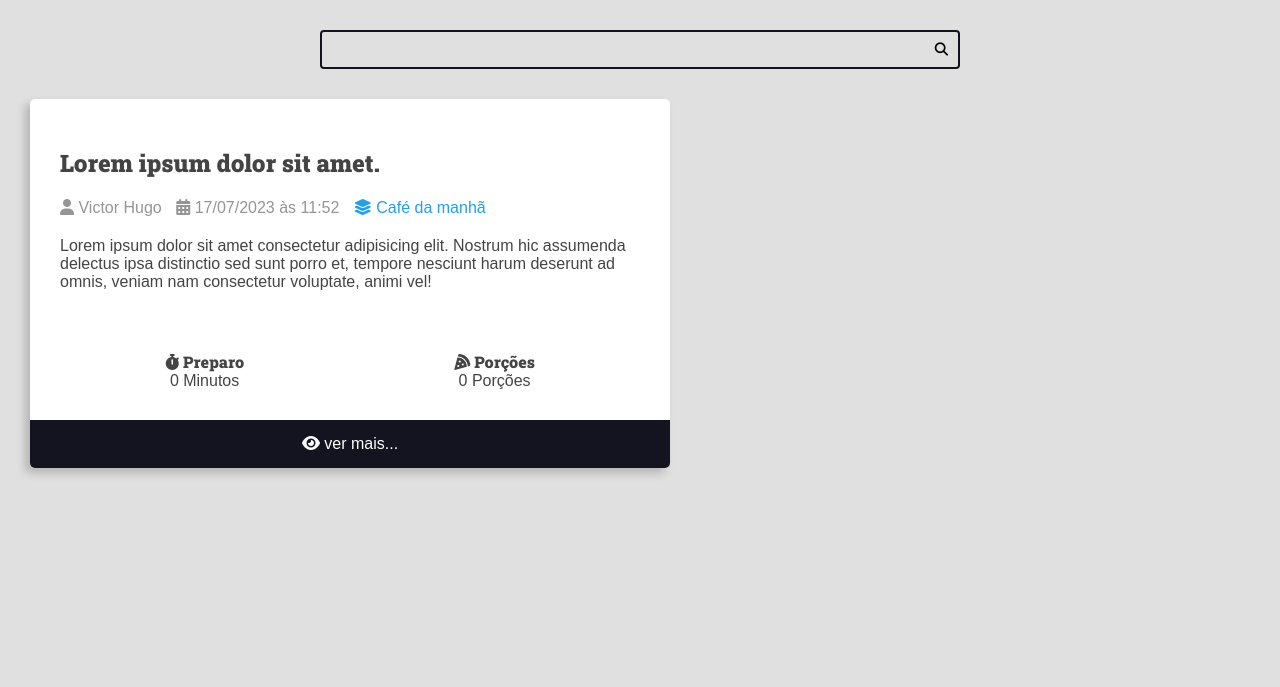
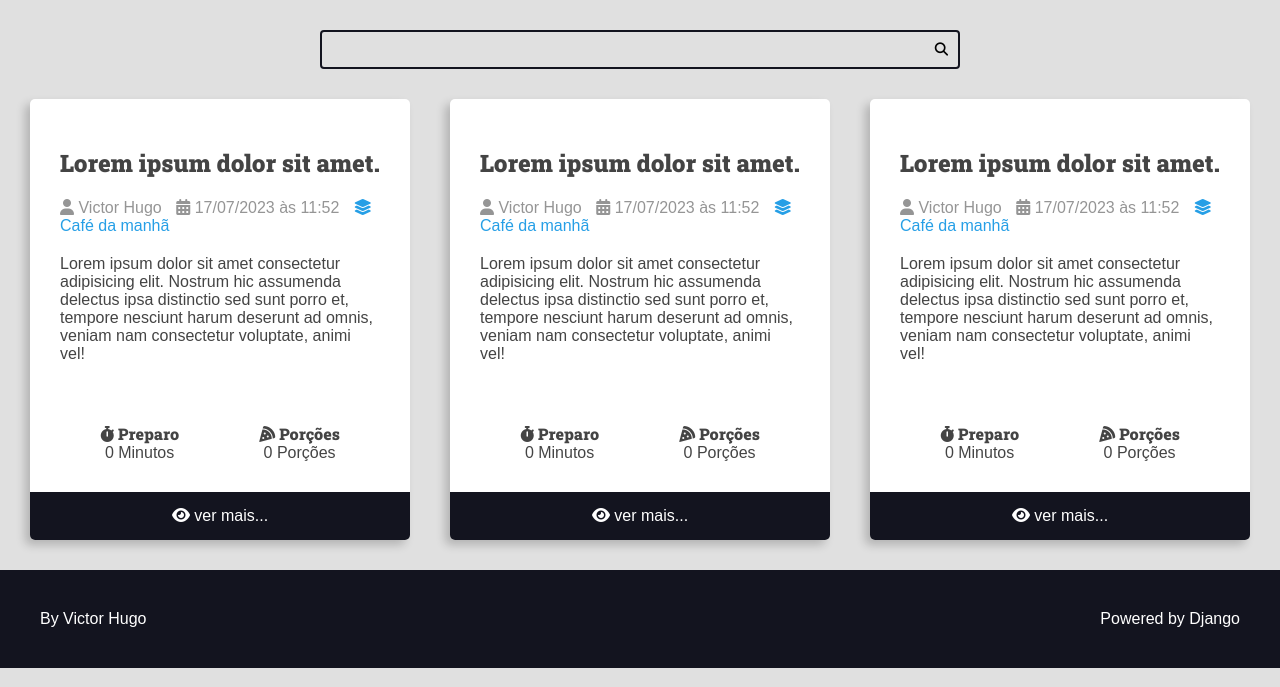
Before and after one commit to victorftw/curso-django, a Django app: page / in a window 1280 px wide. Shown: the part 113-800 px from the top of the page. Run offline with Django 4.2, Linux system fonts and the light colour scheme; some libraries are stand-ins or nearby versions.

Commit message:
feat: footer

```diff
--- a/recipes/templates/recipes/pages/home.html
+++ b/recipes/templates/recipes/pages/home.html
@@ -7,63 +7,12 @@
 
     <main class="main-content-container">
         <div class="main-content main-content-list container">
-            <div class="recipe recipe-list-item">
-                <div class="recipe-cover">
-                    <img src="https://via.placeholder.com/1280x720.png/269fe6" alt="">
-                </div>
-                <div class="recipe-title-container">
-                    <h2 class="recipe-title">Lorem ipsum dolor sit amet.</h2>
-                </div>
-
-                <div class="recipe-author">
-                    <span class="recipe-author-item">
-                        <i class="fas fa-user"></i>
-                        Victor Hugo
-                    </span>
-                    <span class="recipe-author-item">
-                        <i class="fas fa-calendar-alt"></i>
-                        17/07/2023 às 11:52
-                    </span>
-                    <span class="recipe-author-item">
-                        <a href="/recipes/category/cafe-da-manha/">
-                            <i class="fas fa-layer-group"></i>
-                            <span>Café da manhã</span>
-                        </a>
-                    </span>
-                </div>
-
-                <div class="recipe-content">
-                    <p>Lorem ipsum dolor sit amet consectetur adipisicing elit. Nostrum hic assumenda delectus ipsa distinctio sed sunt porro et,
-                        tempore nesciunt harum deserunt ad omnis, veniam nam consectetur voluptate, animi vel!
-                    </p>
-                </div>
-
-                <div class="recipe-meta-container">
-                    <div class="recipe-meta recipe-preparation">
-                        <h3 class="recipe-meta-title"><i class="fas fa-stopwatch"></i> Preparo</h3>
-                        <div class="recipe-meta-text">
-                            0 Minutos
-                        </div>
-                    </div>
-                    <div class="recipe-meta recipe-servings">
-                        <h3 class="recipe-meta-title"><i class="fas fa-pizza-slice"></i> Porções</h3>
-                        <div class="recipe-meta-text">
-                            0 Porções
-                        </div>
-                    </div>
-                </div>
-
-                <footer class="recipe-footer">
-                    <a class="recipe-read-more button button-dark button-full-width" href="/recipes/3/">
-                        <i class="fas fa-eye"></i>
-                        <span>ver mais...</span>
-                    </a>
-                </footer>
-
-            </div>
-
-
+            {% include 'recipes/partials/recipe.html' %}
+            {% include 'recipes/partials/recipe.html' %}
+            {% include 'recipes/partials/recipe.html' %}
         </div>
     </main>
+
+    {% include 'recipes/partials/footer.html' %}
 </body>
 </html>
--- /dev/null
+++ b/recipes/templates/recipes/partials/footer.html
@@ -0,0 +1,19 @@
+<footer class="main-footer">
+  <div class="developer">
+    <a
+      href="https://github.com/victorftw"
+      target="_blank"
+      rel="noreferrer noopener"
+      >By Victor Hugo</a
+    >
+  </div>
+
+  <div class="powered">
+    <a
+      href="https://www.djangoproject.com/"
+      target="_blank"
+      rel="noreferrer noopener"
+      >Powered by Django</a
+    >
+  </div>
+</footer>
--- a/recipes/templates/recipes/partials/head.html
+++ b/recipes/templates/recipes/partials/head.html
@@ -254,6 +254,25 @@
             filter: brightness(2);
         }
 
+        .main-footer {
+            display: flex;
+            align-items: center;
+            justify-content: space-between;
+            background-color: var(--color-primary-dark);
+            color: var(--color-white);
+            padding: var(--spacing-gutter-large);
+        }
+
+        .main-footer a {
+            color: var(--color-white);
+            text-decoration: none;
+            transition: all 300ms ease-in-out;
+        }
+
+        .main-footer a:hover {
+            filter: brightness(.8);
+        }
+
 
     </style>
 </head>
--- /dev/null
+++ b/recipes/templates/recipes/partials/recipe.html
@@ -0,0 +1,58 @@
+<div class="recipe recipe-list-item">
+  <div class="recipe-cover">
+    <img src="https://via.placeholder.com/1280x720.png/269fe6" alt="" />
+  </div>
+  <div class="recipe-title-container">
+    <h2 class="recipe-title">Lorem ipsum dolor sit amet.</h2>
+  </div>
+
+  <div class="recipe-author">
+    <span class="recipe-author-item">
+      <i class="fas fa-user"></i>
+      Victor Hugo
+    </span>
+    <span class="recipe-author-item">
+      <i class="fas fa-calendar-alt"></i>
+      17/07/2023 às 11:52
+    </span>
+    <span class="recipe-author-item">
+      <a href="/recipes/category/cafe-da-manha/">
+        <i class="fas fa-layer-group"></i>
+        <span>Café da manhã</span>
+      </a>
+    </span>
+  </div>
+
+  <div class="recipe-content">
+    <p>
+      Lorem ipsum dolor sit amet consectetur adipisicing elit. Nostrum hic
+      assumenda delectus ipsa distinctio sed sunt porro et, tempore nesciunt
+      harum deserunt ad omnis, veniam nam consectetur voluptate, animi vel!
+    </p>
+  </div>
+
+  <div class="recipe-meta-container">
+    <div class="recipe-meta recipe-preparation">
+      <h3 class="recipe-meta-title">
+        <i class="fas fa-stopwatch"></i> Preparo
+      </h3>
+      <div class="recipe-meta-text">0 Minutos</div>
+    </div>
+    <div class="recipe-meta recipe-servings">
+      <h3 class="recipe-meta-title">
+        <i class="fas fa-pizza-slice"></i> Porções
+      </h3>
+      <div class="recipe-meta-text">0 Porções</div>
+    </div>
+  </div>
+
+  <footer class="recipe-footer">
+    <a
+      class="recipe-read-more button button-dark button-full-width"
+      href="/recipes/3/"
+    >
+      <i class="fas fa-eye"></i>
+      <span>ver mais...</span>
+    </a>
+  </footer>
+</div>
```
